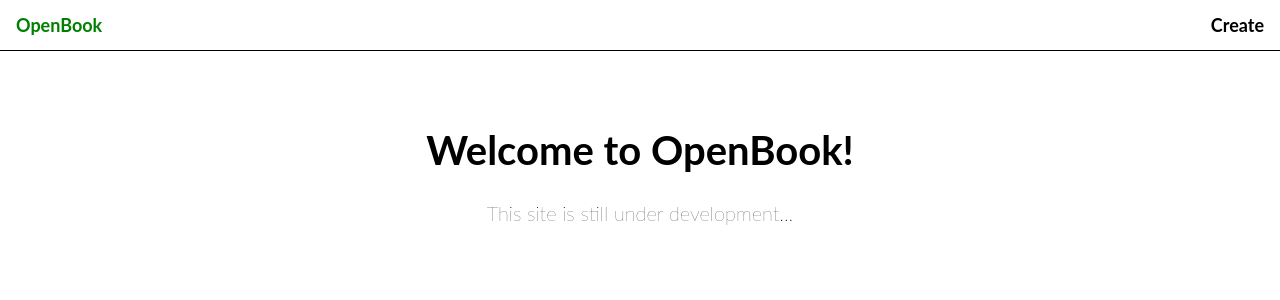
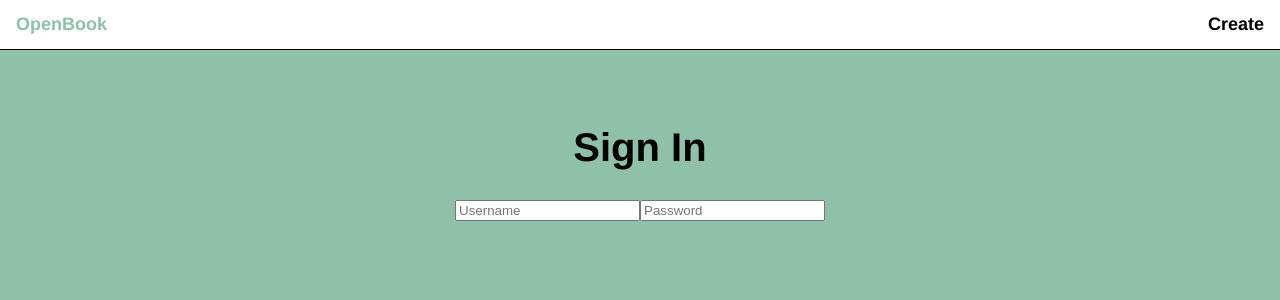
Before and after one commit to samadurm/open-book-frontend, a React (Create React App) app: page / in a window 1280 px wide. Shown: the top 300 px of the page. Built offline with nearby package versions, Linux system fonts and the light colour scheme.

Commit message:
made some progress on user login

```diff
--- a/src/App.js
+++ b/src/App.js
@@ -12,10 +12,11 @@ import { css, jsx, Global } from '@emotion/react';
 const pageStyles = css`
   body {
     margin: 0;
-    font-family: 'Lato', sans-serif;
+    font-family: Helvetica Neue;
     font-weight: 300;
     font-size: 18px;
     min-height: 100%;
+    background-color: #8FC0A9;
   }
   a {
     font-weight: bold;
--- a/src/components/Navbar.js
+++ b/src/components/Navbar.js
@@ -28,10 +28,10 @@ const pageStyle = css`
     padding: 14px 16px;
     text-decoration: none;
     &:hover {
-        color: #87A96B;
+        color: #8FC0A9;
     }
     &.active{
-        color: green;
+        color: #8FC0A9;
     }
 `;
 
--- a/src/pages/HomePage.js
+++ b/src/pages/HomePage.js
@@ -9,6 +9,7 @@ const containerStyle = css`
     text-align: center;
     font-size: 20px;
     font-weight: 100;
+
 `;
 
 export default function Homepage() {
@@ -16,10 +17,16 @@ export default function Homepage() {
     return (
         <div >
             <div css={containerStyle}>
-                <h1>Welcome to OpenBook!</h1>
-                <div>
-                    <p>This site is still under development...</p>
-                </div>
+                <h1>Sign In</h1>
+
+                <input required
+                    type="text"
+                    placeholder="Username"
+                />
+                <input required
+                    type="text"
+                    placeholder="Password"
+                />
             </div>
         </div>
     );
```
Also changed, not shown: 1 other file (tests, documents, lock files or other folders).
